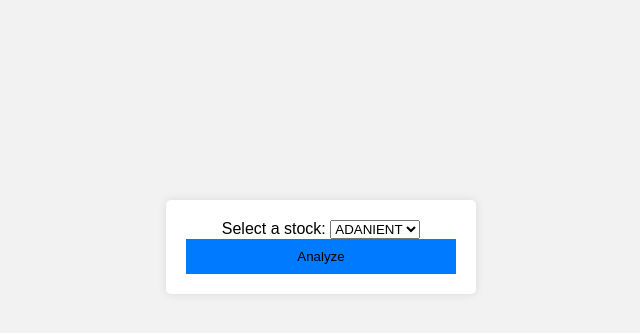
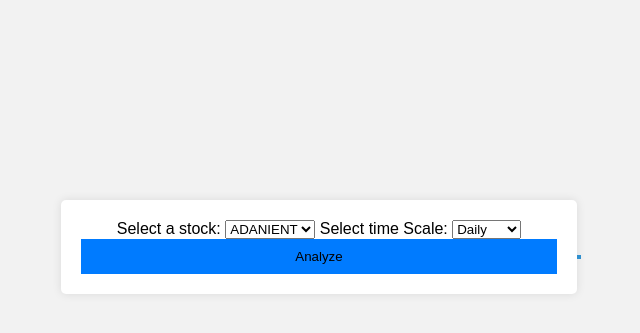
Before and after one commit to cs1597/COP290_Assign1, a Flask app: page /single_stock_graphs in a window 1280 px wide. Shown: the part 153-486 px from the top of the page, without its empty margins (319-959 px from the left). Run offline with Flask 3, Linux system fonts and the light colour scheme; some libraries are stand-ins or nearby versions.

Commit message:
Added time scale

```diff
--- a/app.py
+++ b/app.py
@@ -3,6 +3,7 @@ from flask_sqlalchemy import SQLAlchemy
 from werkzeug.security import generate_password_hash, check_password_hash
 import pandas as pd
 from jugaad_data.nse import stock_df
+from datetime import timedelta
 
 
 app = Flask(__name__)
@@ -64,19 +65,39 @@ def dashboard():
     else:
         return redirect(url_for('index'))
 
-def get_stock_data(symbol,years):
+# should we take from the user that for last how much time do they want the data to be seen?
+def get_stock_data(symbol,time_scale):
+    # end_date=pd.to_datetime('today')
+    # start_date=end_date-pd.DateOffset(years=years)
+    # data=stock_df(symbol=symbol,from_date=start_date.date(),to_date=end_date.date(),series="EQ")
+    # return data[['DATE','OPEN','CLOSE','HIGH','LOW','LTP','VOLUME','VALUE','NO OF TRADES']]
     end_date=pd.to_datetime('today')
-    start_date=end_date-pd.DateOffset(years=years)
-    data=stock_df(symbol=symbol,from_date=start_date.date(),to_date=end_date.date(),series="EQ")
-    return data[['DATE','OPEN','CLOSE','HIGH','LOW','LTP','VOLUME','VALUE','NO OF TRADES']]
+    if time_scale=="Daily":
+        start_date=end_date-timedelta(days=365)
+        interval='1D'
+    elif time_scale=="Weekly":
+        start_date=end_date-timedelta(weeks=52*5)
+        interval='1W'
+    elif time_scale=="Monthly":
+        start_date=end_date-timedelta(weeks=52*20)
+        interval='1M'
+    elif time_scale=='yearly':
+        start_date =end_date-timedelta(weeks=52*20)
+        interval='1Y'
+    data=stock_df(symbol=symbol,from_date=start_date.date(),to_date=end_date.date(),series="EQ",interval=interval)
+    return data[['DATE','CLOSE']]
+
 
 @app.route('/single_stock_graphs',methods=['POST','GET'])
 def single_stock_graphs():
     stock_list=['ADANIENT','CIPLA','ITC','LT','ONGC','SBIN']
+    print("Hello1")
     if request.method=="POST":
         selected_stock=request.form.get('selected_stock')
-        years=1
-        stock_data=get_stock_data(selected_stock,years)
+        selected_time_scale=request.form.get('time_scale')
+        print("Helloo")
+        stock_data=get_stock_data(selected_stock,selected_time_scale)
+        print("Hello")
         dates=stock_data['DATE'].to_list()
         prices=stock_data['CLOSE'].to_list()
         return jsonify({'dates': dates,'prices':prices})
--- a/static/style.css
+++ b/static/style.css
@@ -81,3 +81,9 @@ button {
     box-shadow: 0 0 10px rgba(0,0,0,0.1);
     text-align: center;
 }
+
+#stock-chart {
+    border: 2px solid #2f8fce; /* Add border to the graph */
+    /* padding: 10px; */
+    margin-top: 20px; /* Add margin at the top for separation */
+}
--- a/templates/analyse_stocks.html
+++ b/templates/analyse_stocks.html
@@ -16,6 +16,15 @@
                     <option value="{{ stock }}">{{ stock }}</option>
                 {% endfor %}
             </select>
+
+            <label for="time_scale">Select time Scale:</label>
+            <select name="time_scale" id="tme_scale" required>
+                <option value='Daily'>Daily</option>
+                <option value='Weekly'>Weekly</option>
+                <option value='Monthly'>Monthly</option>
+                <option value='Yearly'>Yearly</option>
+            </select>
+
             <button type="submit">Analyze</button>
         </form>
     </div>
@@ -26,23 +35,41 @@
         document.querySelector('form').addEventListener('submit', function (event) {
             event.preventDefault();
             let selectedStock = document.getElementById('selected_stock').value;
-
-            fetch('/single_stock_graphs', {
+            let selectedTimeScale = document.getElementById('time_scale').value;
+            // fetch('/single_stock_graphs', {
+            //     method: 'POST',
+            //     body: new URLSearchParams({ 'selected_stock': selectedStock }),
+            //     headers: {
+            //         'Content-Type': 'application/x-www-form-urlencoded',
+            //     },
+            // })
+            fetch(`/single_stock_graphs?selected_stock=${selectedStock}&time_scale=${selectedTimeScale}`,{
                 method: 'POST',
-                body: new URLSearchParams({ 'selected_stock': selectedStock }),
-                headers: {
-                    'Content-Type': 'application/x-www-form-urlencoded',
-                },
             })
             .then(response => response.json())
             .then(data => {
+                console.log(data);
+                // Convert Timestamp objects to date strings without time
+                let formattedDates = data.dates.map(date => new Date(date).toISOString().split('T')[0]);
+
                 Plotly.newPlot('stock-chart', [{
-                    x: data.dates,
+                    x: formattedDates,
                     y: data.prices,
                     type: 'scatter',
                     mode: 'lines+markers',
                     name: selectedStock,
-                }], { title: `${selectedStock} Stock Prices` });
+                    showlegend: true,
+                }], {
+                        title: '${selectedStock} Stock Prices',
+                        xaxis: {title: 'Date',
+                                type: 'category',},
+                        margin: {b: 150},
+                        yaxis:{title: 'Price'},
+                        legend:{
+                            x: 0.02,
+                            y: 1.0
+                        },
+                        plot_bgcolor: '#d4ecfc'});
             });
         });
     </script>
```
